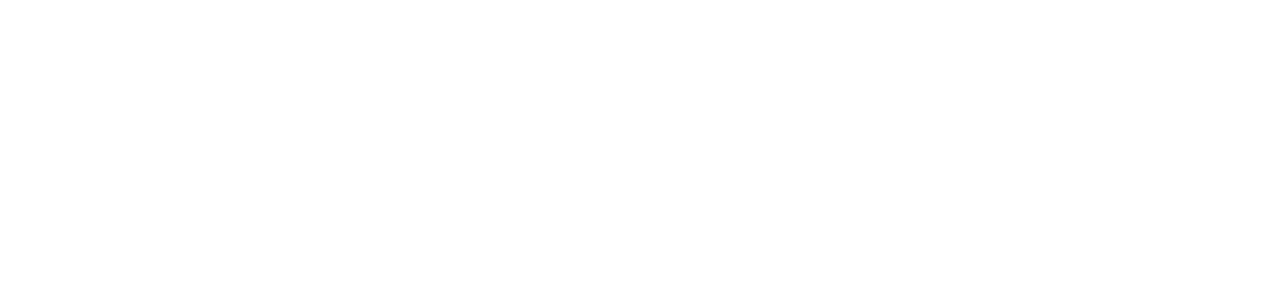
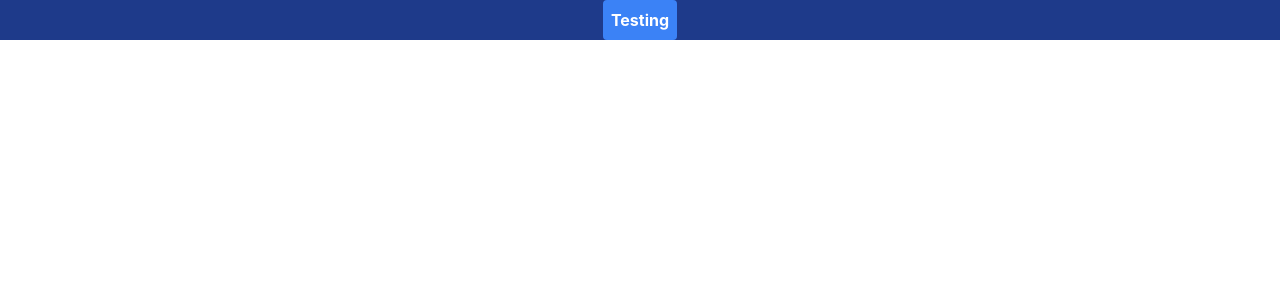
Before and after one commit to Velds/PortfolioWebsite, a React (Create React App) app: page / in a window 1280 px wide. Shown: the top 300 px of the page. Built offline with nearby package versions, Linux system fonts and the light colour scheme.

Commit message:
tailwind css setup

```diff
--- a/src/App.js
+++ b/src/App.js
@@ -1,11 +1,14 @@
 import logo from './logo.svg';
 import './App.css';
+import './index.css';
 
 function App() {
   return (
-    <div className="App">
+    <div className="App h-full w-full">
+      <div className="bg-blue-900 h-full w-full">
+        <button className="bg-blue-500 text-white font-bold rounded px-2 py-2 hover:bg-blue-400">Testing</button>
+      </div>
     </div>
   );
 }
-
 export default App;
--- a/src/index.css
+++ b/src/index.css
@@ -1,3 +1,6 @@
+@tailwind base;
+@tailwind components;
+@tailwind utilities;
 body {
   margin: 0;
   font-family: -apple-system, BlinkMacSystemFont, 'Segoe UI', 'Roboto', 'Oxygen',
```
Also changed, not shown: 2 other files (tests, documents, lock files or other folders).
